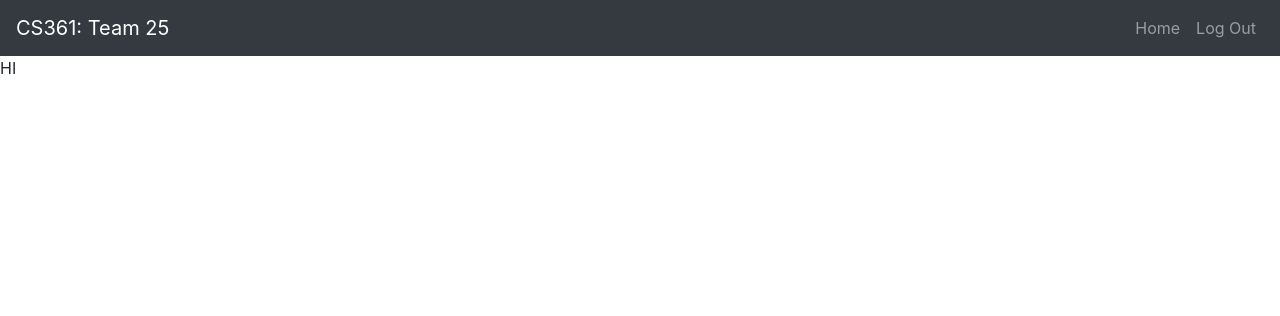
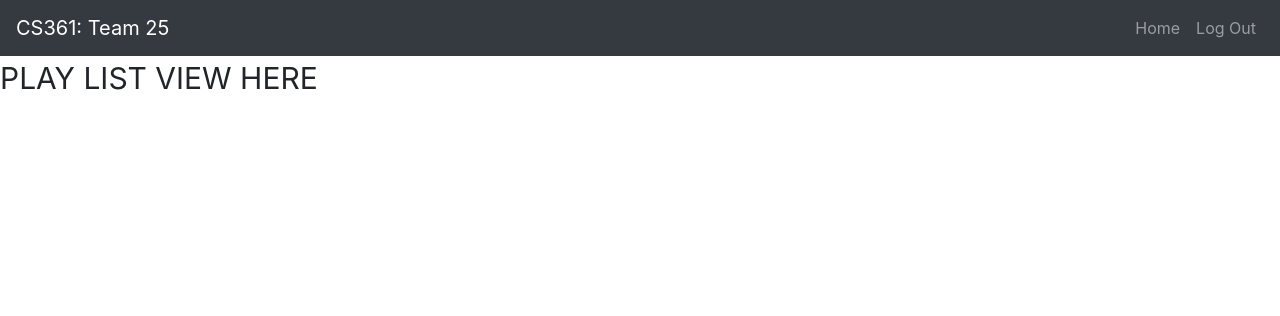
Before and after one commit to Roy-05/social-playlist, a Flask app: page /playlist in a window 1280 px wide. Shown: the top 316 px of the page. Run offline with Flask 2, Linux system fonts and the light colour scheme; some libraries are stand-ins or nearby versions.

Commit message:
Need to replace dummy playlist view

```diff
--- a/socialPlaylist/templates/playlist.html
+++ b/socialPlaylist/templates/playlist.html
@@ -2,6 +2,6 @@
 
 {% block content %}
 
-<div> HI </div>
+<div style = "font-size: 30px"> PLAY LIST VIEW HERE </div>
 
 {% endblock %}
```
